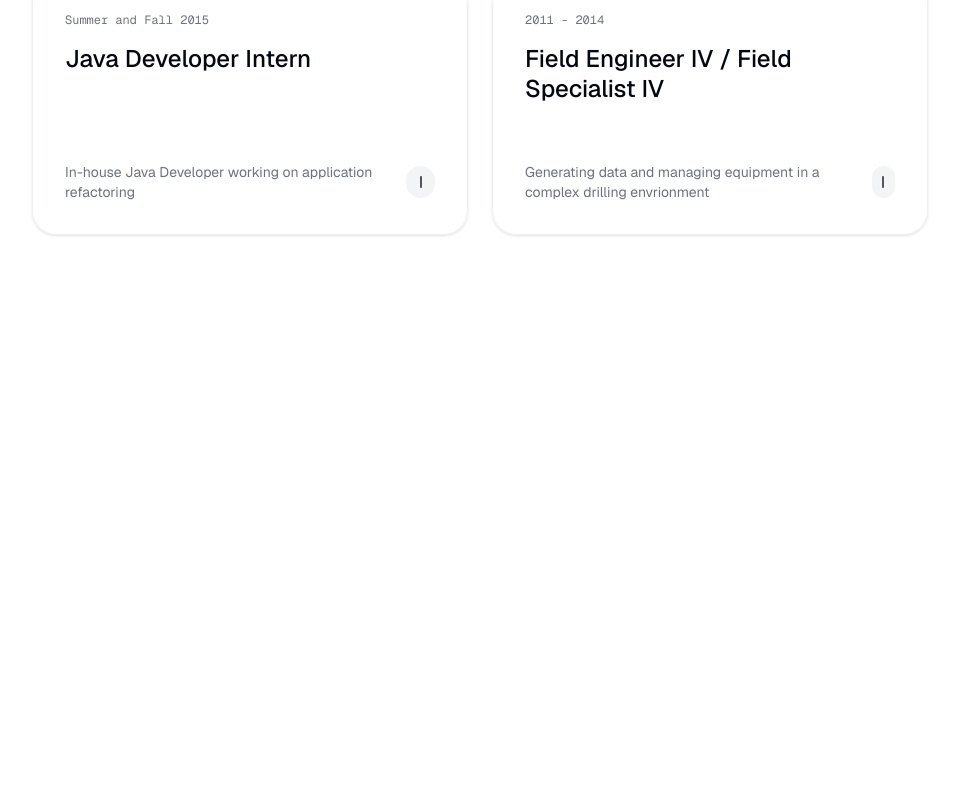
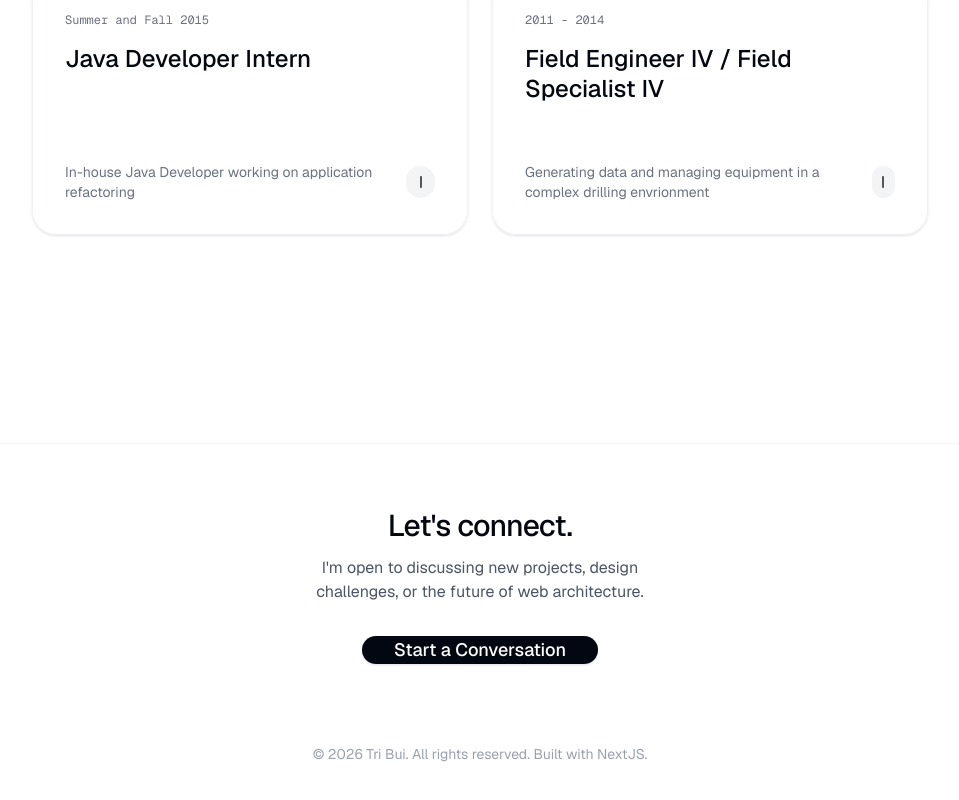
Before and after one commit to t-t-bui/my-personal-website, a Next.js app: page /resume in a window 1280 px wide. Shown: the part 1116-1916 px from the top of the page, without its empty margins (160-1119 px from the left). Before the commit the page ends 1607 px from the top, so only its background shows below. Built offline with nearby package versions, Linux system fonts and the light colour scheme.

Commit message:
clean footer and add footer to page

```diff
--- a/app/page.tsx
+++ b/app/page.tsx
@@ -4,6 +4,7 @@ import Image from 'next/image';
 import Link from 'next/link';
 import GithubActivity from '@/components/GithubActivity';
 import Navbar from '@/components/Navbar';
+import Footer from '@/components/Footer';
 import Carousel from '@/components/Carousel';
 
 async function getProjects() {
@@ -90,22 +91,7 @@ export default async function Home() {
           <GithubActivity username="t-t-bui" />
         </section>
 
-        <footer id="contact" className="border-t border-gray-100 pt-16 pb-12 mt-20 text-center space-y-8">
-          <div className="space-y-3">
-            <h3 className="text-3xl font-medium tracking-tight text-gray-950">Let's connect.</h3>
-            <p className="text-gray-600 max-w-sm mx-auto">
-              I'm open to discussing new projects, design challenges, or the future of web architecture.
-            </p>
-          </div>
-          <Link
-            href="mailto:tbui931958@gmail.com"
-            className="inline-block bg-gray-950 text-white px-8 rounded-full text-lg font-medium hover:bg-gray-800 transition-colors shadow-sm">
-            Start a Conversation
-          </Link>
-          <div className="pt-12 text-sm text-gray-400">
-            &copy; {new Date().getFullYear()} Tri Bui. All rights reserved. Built with NextJS.
-          </div>
-        </footer>
+        <Footer />
       </main>
     </div>
   );
--- a/app/resume/page.tsx
+++ b/app/resume/page.tsx
@@ -4,6 +4,7 @@ import Link from 'next/link';
 import { useState, useEffect } from 'react';
 
 import Navbar from '@/components/Navbar';
+import Footer from '@/components/Footer';
 
 const workExperience = [
 	{
@@ -170,6 +171,8 @@ export default function Resume() {
 					</div>
 				</div>
 			)}
+
+			<Footer />
 		</div>
 	);
 }
--- /dev/null
+++ b/components/Footer.tsx
@@ -0,0 +1,22 @@
+import Link from 'next/link';
+
+export default function Footer() {
+	return (
+		<footer id="contact" className="border-t border-gray-100 pt-16 pb-12 mt-20 text-center space-y-8">
+          <div className="space-y-3">
+            <h3 className="text-3xl font-medium tracking-tight text-gray-950">Let's connect.</h3>
+            <p className="text-gray-600 max-w-sm mx-auto">
+              I'm open to discussing new projects, design challenges, or the future of web architecture.
+            </p>
+          </div>
+          <Link
+            href="mailto:tbui931958@gmail.com"
+            className="inline-block bg-gray-950 text-white px-8 rounded-full text-lg font-medium hover:bg-gray-800 transition-colors shadow-sm">
+            Start a Conversation
+          </Link>
+          <div className="pt-12 text-sm text-gray-400">
+            &copy; {new Date().getFullYear()} Tri Bui. All rights reserved. Built with NextJS.
+          </div>
+        </footer>
+	);
+}
```
